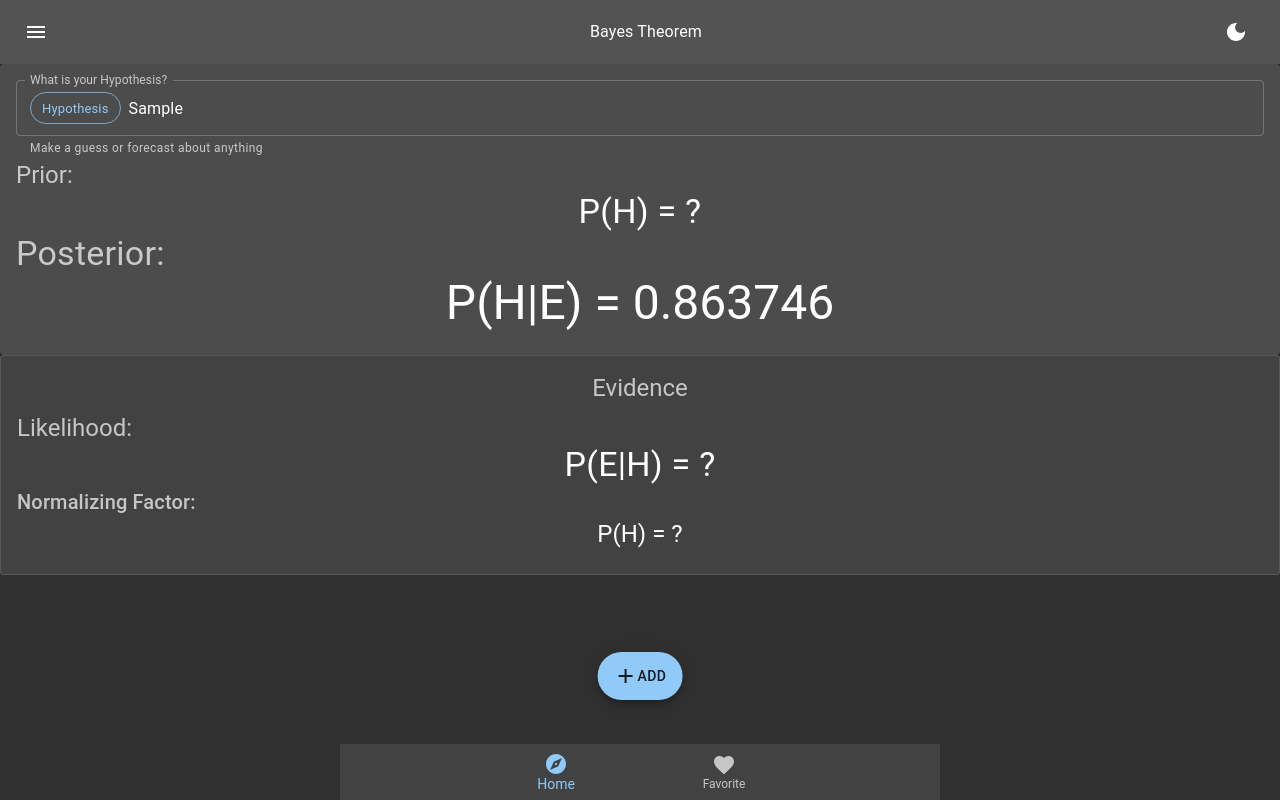
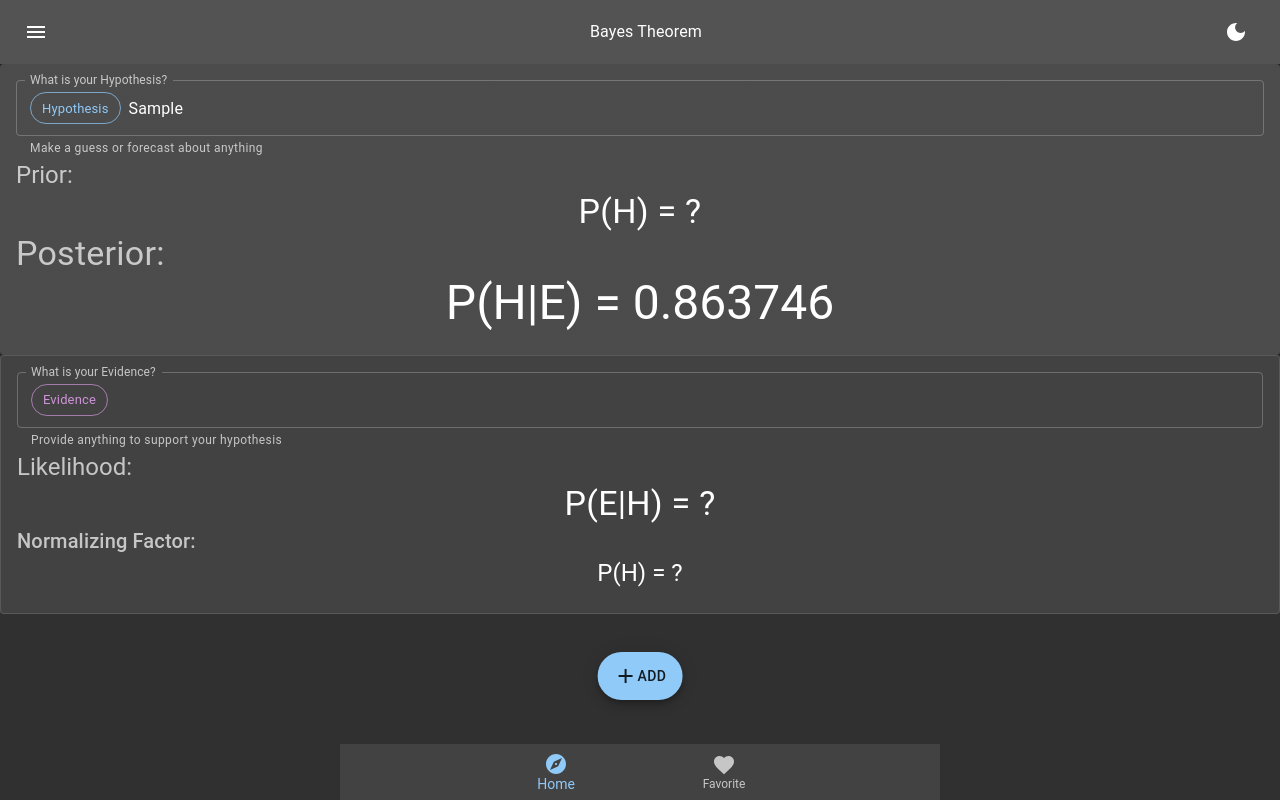
Before and after one commit to quantumsnowball/bayes-domain, a Next.js app: page / in a window 1280 px wide. Both pictures are taken after typing "Sample" into the empty fields and a click on the button "ADD". Built offline with nearby package versions, Linux system fonts and the light colour scheme.

Commit message:
layout: evidence statement textfield

```diff
--- a/components/Pages/Home/EvidenceCard.tsx
+++ b/components/Pages/Home/EvidenceCard.tsx
@@ -2,6 +2,9 @@ import {
   Box,
   Button,
   Card, CardActions, CardContent,
+  Chip,
+  InputAdornment,
+  TextField,
   Typography
 } from "@mui/material"
 import DeleteIcon from '@mui/icons-material/Delete'
@@ -24,9 +27,23 @@ function EvidenceCard({ index }: EvidenceCardProps) {
       onClick={() => setExpanded(!expanded)}
     >
       <CardContent >
-        <Typography variant="h5" color="text.secondary" gutterBottom>
-          Evidence
-        </Typography>
+        <TextField
+          fullWidth
+          variant="outlined"
+          color='secondary'
+          label='What is your Evidence?'
+          helperText="Provide anything to support your hypothesis"
+          InputProps={{
+            startAdornment:
+              <InputAdornment
+                position="start"
+                sx={{ fontsize: 30 }}
+              >
+                <Chip label='Evidence' variant='outlined' color='secondary' />
+              </InputAdornment>,
+          }}
+        >
+        </TextField>
         <Typography variant="h5" sx={{ textAlign: 'left' }} color="text.secondary">Likelihood:</Typography>
         <Typography variant="h4">P(E|H) = ?</Typography>
         <Typography variant="h6" sx={{ textAlign: 'left' }} color="text.secondary">Normalizing Factor:</Typography>
```
